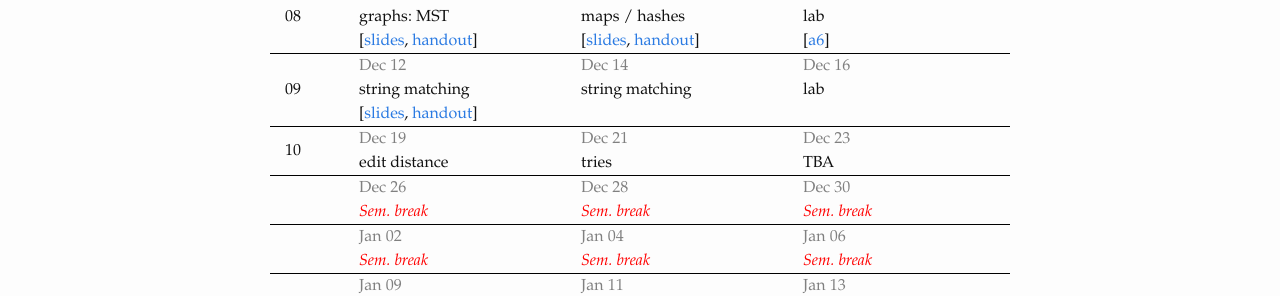
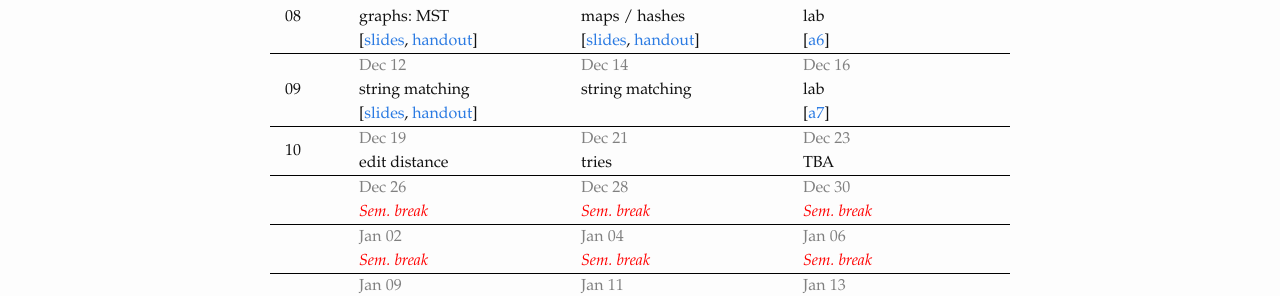
Before and after one commit to dsacl3-2022/dsacl3-2022.github.io, a Jekyll site: the page built from lectures.md, in a window 1280 px wide. Shown: the part 786-1082 px from the top of the page. Built offline with Jekyll 4.4.1, drawn with Linux system fonts in a browser that asks for light colours.

```diff
--- a/_data/schedule.yml
+++ b/_data/schedule.yml
@@ -123,6 +123,8 @@
       topic: string matching
     Dec 16:
       topic: lab
+      links:
+        a7: a7/
 - week: "10"
   dates:
     Dec 19:
```
